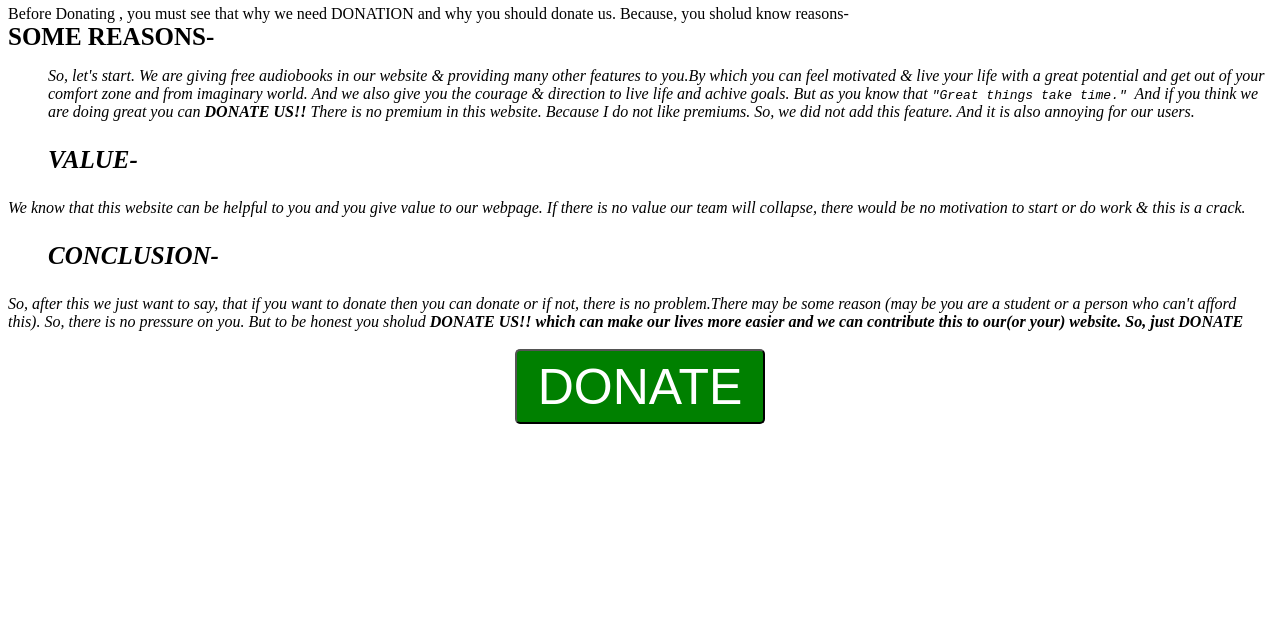
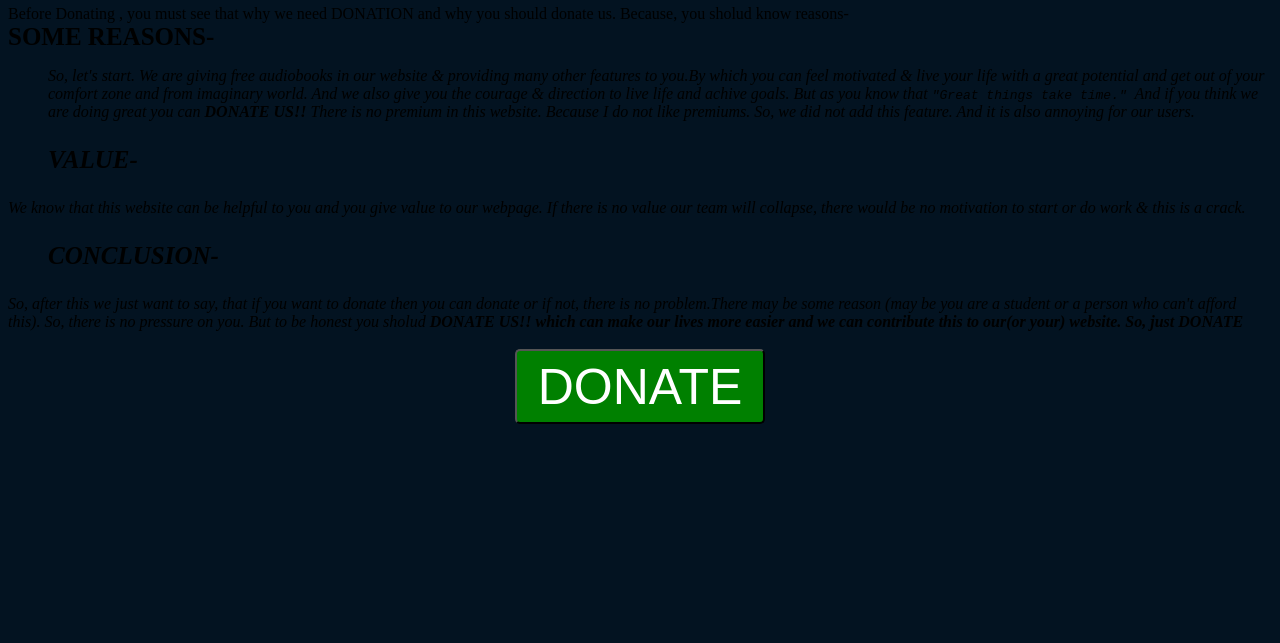
Before and after one commit to audiofacto/box2.github.io, a plain HTML site: page index.html in a window 1280 px wide. Shown: the part 157-800 px from the top of the page. Drawn offline with Linux system fonts and the light colour scheme.

Commit message:
New update(26 Oct. 2020)
ADDED BACKGROUND COLOR

```diff
--- a/index.html
+++ b/index.html
@@ -3,6 +3,11 @@
 <head>
 	<title>DONATE AND SUPPORT</title>
 	<style>
+		body{
+background:  #031321;
+
+
+		}
 
 		#heading{
 		font-weight: 4px;
```
